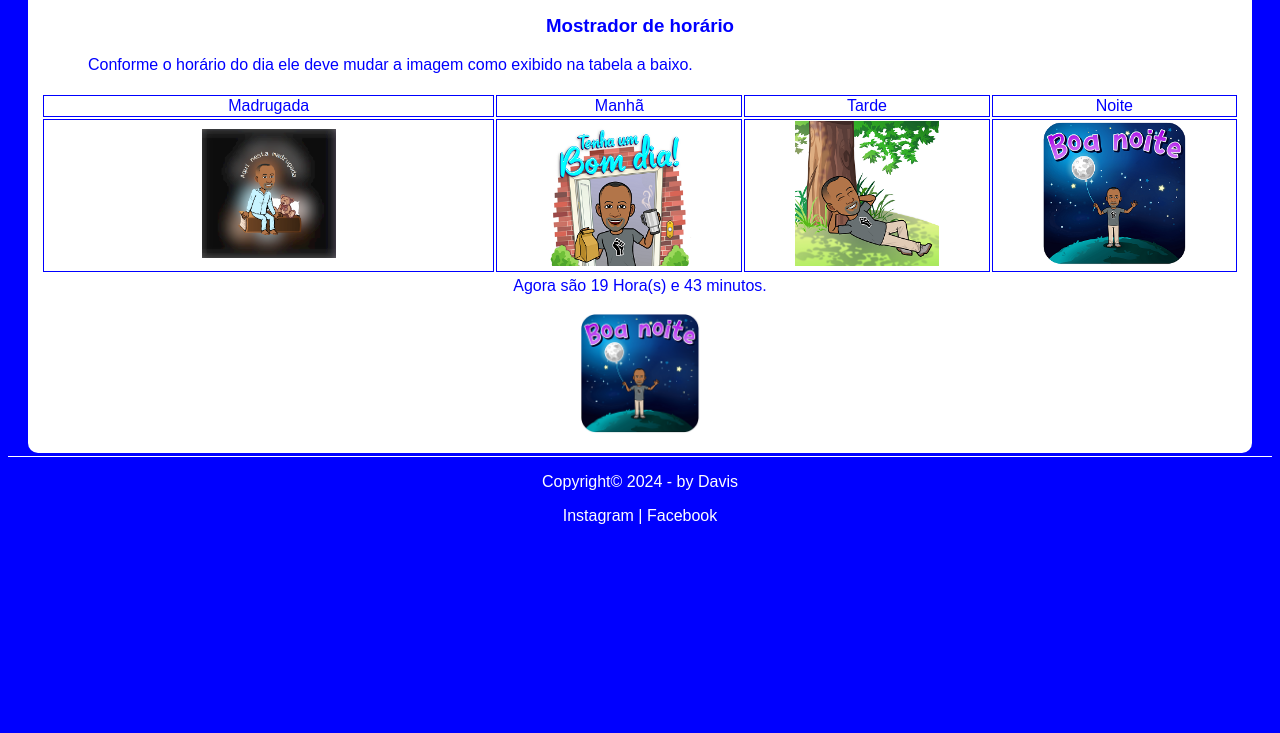
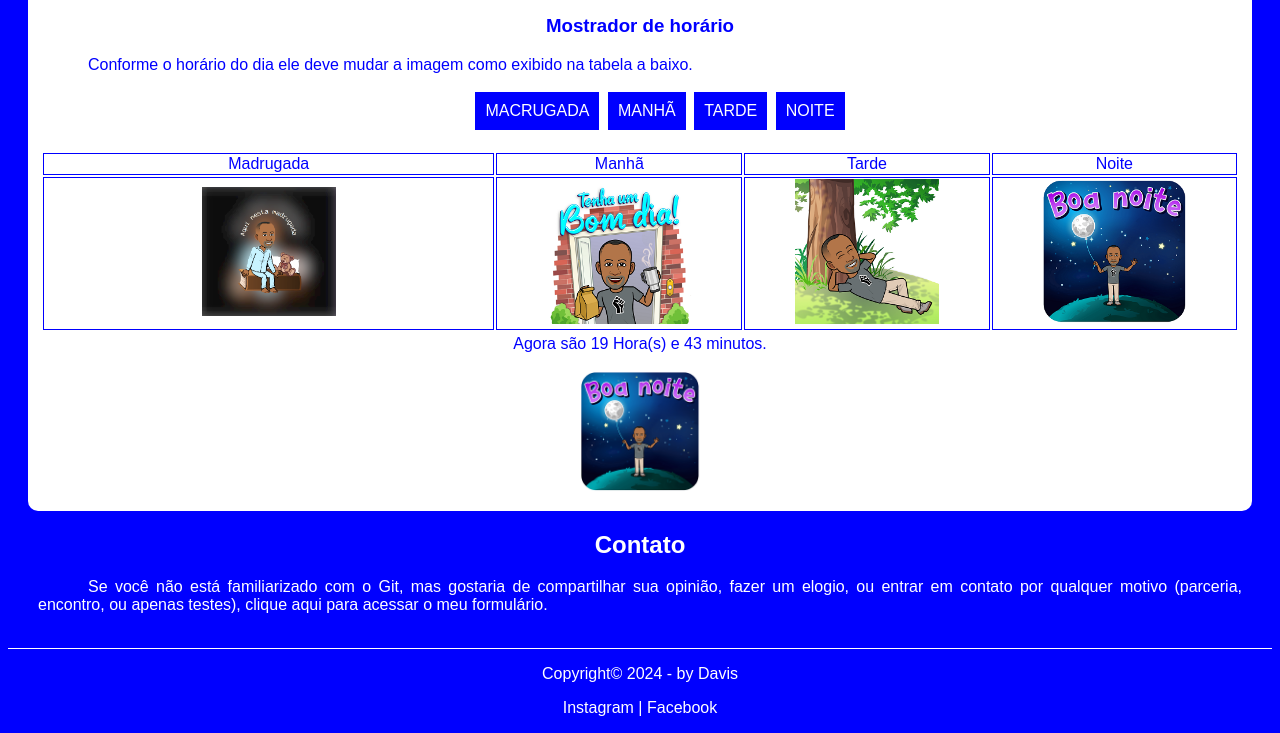
Before and after one commit to davisxavier/projetoti, a plain HTML site: page teste.html in a window 1280 px wide. Shown: the part 209-942 px from the top of the page. Before the commit the page ends 800 px from the top, so only its background shows below. Drawn offline with Linux system fonts and the light colour scheme.

Commit message:
criando menu - incluindo link contato para form google

```diff
--- a/estilo1.css
+++ b/estilo1.css
@@ -37,6 +37,21 @@ section#sectionbody {
     border-radius: 10px;
     text-align: center;
 }
+nav#navsec ul {
+    list-style: none;
+    text-transform: uppercase;
+}
+nav#navsec li {
+    display: inline-block;
+    background: blue;
+    color: white;
+    padding: 10px;
+    margin: 2px;
+    transition: background-color 0.5s;
+}
+nav#navsec li:hover {
+    background-color: rgb(108, 108, 238);
+}
 div#divtabsecdemo{
     text-align: center;
     height: auto;
@@ -51,6 +66,17 @@ table#tabsecdemo td {
     border: 1px solid blue;
     text-align: center;
 }
+aside#asidebody {
+    background-color: blue;
+    color: white;
+    margin-left: 20px;
+    margin-right: 20px;
+    padding-left: 10px;
+    padding-right: 10px;
+    padding-bottom: 15px;
+    border-radius: 10px;
+    text-align: center;
+}
 footer#rodape {
     margin-top: 3px;
     border-top: 1px solid white;
--- a/teste.html
+++ b/teste.html
@@ -4,7 +4,7 @@
     <meta charset="UTF-8">
     <meta name="viewport" content="width=device-width, initial-scale=1.0">
     <title>Estudos</title>
-    <link rel="stylesheet" type="text/css" href="estilo.css">
+    <link rel="stylesheet" type="text/css" href="estilo1.css">
 </head>
 <body onload="carregar()">
     <div>
@@ -23,6 +23,17 @@
             </article>
             <h3>Mostrador de horário</h3>
             <p>Conforme o horário do dia ele deve mudar a imagem como exibido na tabela a baixo.</p>
+            <!--CRIANDO LISTA PARA SUBSTITUIR TABELA-->
+            <nav id="navsec">
+                <ul>
+                    <li>Macrugada</li>
+                    <li>Manhã</li>
+                    <li>Tarde</li>
+                    <li>Noite</li>
+                </ul>
+            </nav>
+            <!-- FIM DO MENU VIA LISTA-->
+
             <div id="divtabsecdemo">
                 <table id="tabsecdemo">
                     <tr>
@@ -54,8 +65,11 @@
                 <img id="imagem" src="manha.png" alt="foto do dia" width="10%">
             </div>
         </section>
-        <aside>
-
+        <aside id="asidebody">
+            <div id="divaside">
+                <h2>Contato</h2>
+                <p>Se você não está familiarizado com o Git, mas gostaria de compartilhar sua opinião, fazer um elogio, ou entrar em contato por qualquer motivo (parceria, encontro, ou apenas testes),  <a href="https://docs.google.com/forms/d/e/1FAIpQLSes2leFtJYoQl27JLNvGJuZ1pTRk1_Ff8iAMpWxWCh6vO7lPA/viewform?usp=sf_link" target="_blank">clique aqui para acessar o meu formulário.</a></p>
+            </div>
         </aside>
         <footer id="rodape">
             <p>Copyright&copy; 2024 - by Davis</p><p>
```
